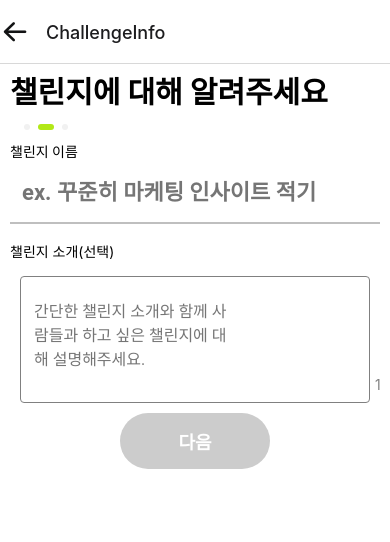
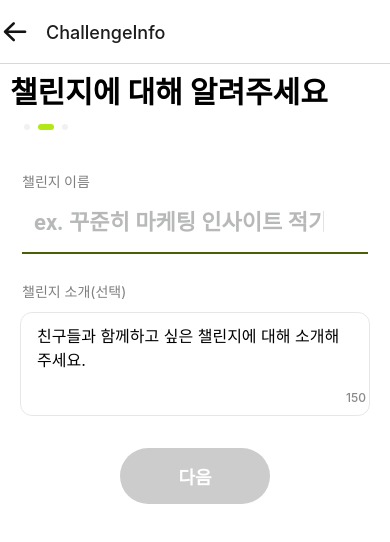
Before and after one commit to CCC-org/keewe-app, a React Native app: screen /ChallengeInfo in a window 390 px wide. Shown: the top 542 px of the page. Built offline with nearby package versions, Linux system fonts and the light colour scheme.

Commit message:
TextInput refactoring

```diff
--- a/src/components/texts/CountingTextArea.tsx
+++ b/src/components/texts/CountingTextArea.tsx
@@ -1,6 +1,6 @@
-import { ScrollView, StyleSheet, Text, View } from 'react-native';
+import { ScrollView, StyleSheet, Text, View, TextInput } from 'react-native';
 import React, { useEffect, useState } from 'react';
-import { TextInput, useTheme } from 'react-native-paper';
+import { useTheme } from 'react-native-paper';
 
 interface CountingTextAreaProps {
   infoText: string;
@@ -17,25 +17,25 @@ const CountingTextArea = (props: CountingTextAreaProps) => {
     if (inputValue.length > 150) {
       setLetterNumberColor('red');
     } else {
-      setLetterNumberColor('grey');
+      setLetterNumberColor('rgba(18, 19, 20, 0.5)');
     }
   }, [inputValue]);
   return (
     <>
       <ScrollView>
         <View>
-          <Text style={theme.fonts.text.caption1}>{infoText}</Text>
+          <Text style={{ ...theme.fonts.text.caption1, marginLeft: 12, opacity: 0.5 }}>
+            {infoText}
+          </Text>
         </View>
         <View style={styles.intro}>
           <TextInput
-            mode="outlined"
             value={inputValue}
             placeholder={placeholder}
             onChangeText={(inputValue) => setInputValue(inputValue)}
-            outlineColor="grey"
-            activeOutlineColor="grey"
             style={styles.input}
             multiline={true}
+            selectionColor={'black'}
           />
           <Text style={{ ...styles.letterNumber, color: letterNumberColor }}>
             {150 - inputValue.length}
@@ -51,20 +51,34 @@ export default CountingTextArea;
 const styles = StyleSheet.create({
   intro: {
     flex: 1,
+    borderRadius: 12,
+    borderWidth: 1,
+    borderColor: 'rgba(18, 19, 20, 0.1)',
+    paddingBottom: 10,
+    marginHorizontal: 10,
+    marginTop: 12,
+    marginBottom: 32,
+    height: 140,
   },
   input: {
     flex: 1,
     flexDirection: 'row',
-    margin: 10,
     backgroundColor: 'white',
-    paddingBottom: 25,
-    height: 100,
+    paddingBottom: 20,
+    marginHorizontal: 16,
+    marginBottom: 22,
+    marginTop: 10,
+    height: 102,
+    fontSize: 16,
   },
   letterNumber: {
+    flex: 1,
     marginHorizontal: 15,
     textAlign: 'right',
     position: 'absolute',
-    bottom: 20,
-    left: 350,
+    bottom: 10,
+    left: 310,
+    fontSize: 12,
+    fontWeight: '500',
   },
 });
--- a/src/components/texts/TextInputDetail.tsx
+++ b/src/components/texts/TextInputDetail.tsx
@@ -23,7 +23,7 @@ const TextInputDetail = (props: TextInputDetailProps) => {
   const handleTextInputButton = () => setInputValue('');
 
   useEffect(() => {
-    if (inputValue.length > 1) {
+    if (inputValue.length > 0) {
       setIsButtonEnabled(true);
     } else {
       setIsButtonEnabled(false);
@@ -40,20 +40,24 @@ const TextInputDetail = (props: TextInputDetailProps) => {
       setInputValueColor('red');
     } else if (focused) {
       setInputUnderlineColor('#486006');
-      setInputValueColor('black');
+      setInputValueColor('#121314');
     } else if (!focused) {
-      setInputUnderlineColor('grey');
-      setInputValueColor('grey');
+      setInputUnderlineColor('rgba(12,13,14,0.1)');
+      setInputValueColor('rgba(12,13,14,0.1)');
     }
   }, [inputValue, focused]);
 
   return (
     <>
       <View>
-        <Text style={theme.fonts.text.caption1}>{infoText}</Text>
+        <Text style={{ ...theme.fonts.text.caption1, marginLeft: 12, opacity: 0.5 }}>
+          {infoText}
+        </Text>
       </View>
       <TextInput
         label={label}
+        autoFocus={true}
+        selectionColor={'black'}
         right={
           <TextInput.Icon
             style={{ opacity: isButtonEnabled ? 0.2 : 0 }}
@@ -70,9 +74,11 @@ const TextInputDetail = (props: TextInputDetailProps) => {
           fontWeight: '600',
           fontSize: 22,
           backgroundColor: 'white',
+          marginHorizontal: 12,
         }}
         onFocus={() => setFocused(true)}
         onEndEditing={() => setFocused(false)}
+        placeholderTextColor={'rgba(18, 19, 20, 0.3)'}
         theme={{
           colors: {
             text: inputValueColor,
--- a/src/screens/challenge/ChallengeInfoSection.tsx
+++ b/src/screens/challenge/ChallengeInfoSection.tsx
@@ -20,7 +20,7 @@ const ChallengeInfoSection = ({
 }: ChallengeInfoSectionProps) => {
   return (
     <>
-      <View style={{ marginBottom: 20 }}>
+      <View style={{ marginVertical: 30 }}>
         <TextInputDetail
           setInputValue={setChallengeName}
           infoText="챌린지 이름"
@@ -31,7 +31,7 @@ const ChallengeInfoSection = ({
         />
       </View>
       <CountingTextArea
-        placeholder="간단한 챌린지 소개와 함께 사람들과 하고 싶은 챌린지에 대해 설명해주세요."
+        placeholder="친구들과 함께하고 싶은 챌린지에 대해 소개해주세요."
         inputValue={challengeInfo}
         setInputValue={setChallengeInfo}
         infoText="챌린지 소개(선택)"
```
